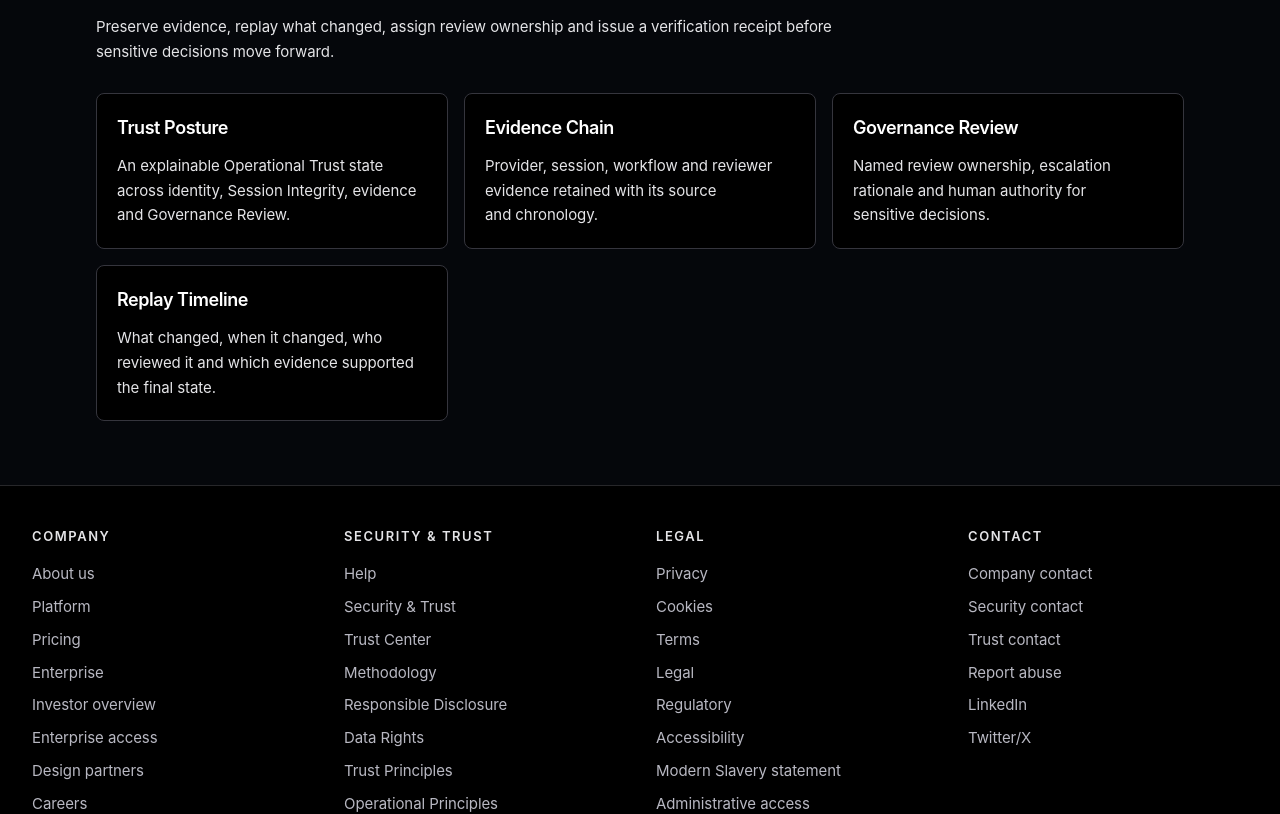
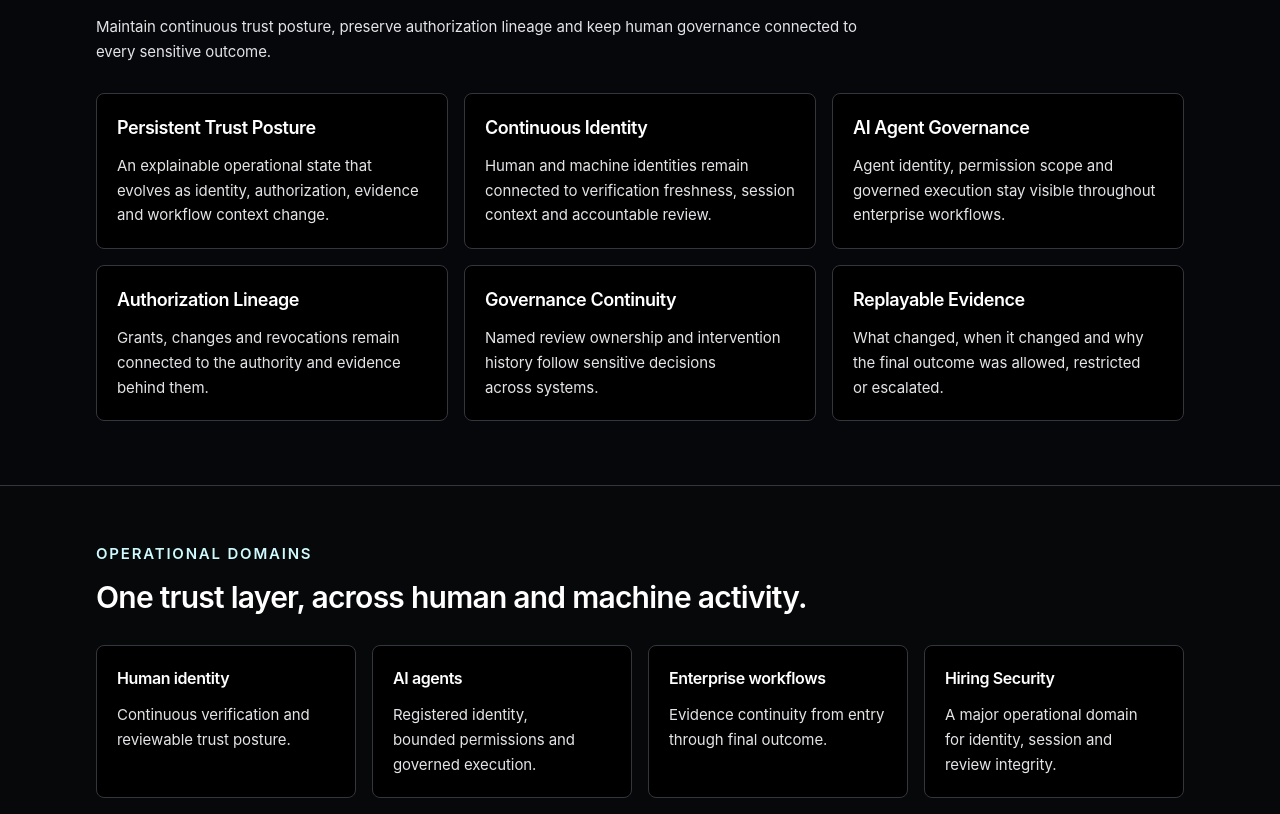
Before and after one commit to emeaexecutive/Cyber-Sentinels-V2, a Next.js app: page / in a window 1280 px wide. Shown: the part 1126-1940 px from the top of the page. Built offline with nearby package versions, Linux system fonts and the light colour scheme; no server answers.

Commit message:
Rebalance platform toward persistent operational trust

```diff
--- a/app/enterprise/hiring-security/page.tsx
+++ b/app/enterprise/hiring-security/page.tsx
@@ -31,16 +31,16 @@ const capabilities = [
 
 const riskExamples = [
   [
-    "Synthetic applicants",
-    "A candidate profile looks complete, but the submitted identity evidence, employment history, verified email domain and interview behavior do not line up. Cyber Sentinels treats the hiring funnel as a fraud frontline and separates identity confidence from session integrity so reviewers can request evidence before the process advances.",
+    "Identity continuity",
+    "Candidate identity, submitted evidence and workflow context can change in confidence over time. Cyber Sentinels keeps those changes visible so reviewers can request stronger evidence before the process advances.",
   ],
   [
     "Proxy interviews",
     "The person in the interview may not match the verified candidate context. Reviewer notes, liveness checks, voice/video continuity, device context and escalation history stay attached to the same hiring workflow for governance review.",
   ],
   [
-    "Assisted interview fraud",
-    "A candidate may use generated answers, coached presence or manipulated media during a sensitive interview. Cyber Sentinels records observable session integrity anomalies and reviewer notes without turning them into unsupported detection claims.",
+    "Session assistance and manipulation",
+    "Generated answers, coached presence or manipulated media can change session integrity. Cyber Sentinels records observable anomalies and reviewer notes without turning them into unsupported detection claims.",
   ],
   [
     "Injected interview feeds",
@@ -51,12 +51,8 @@ const riskExamples = [
     "The meeting can continue as an interview record while the trust state changes. Teams see what failed, what remains usable, what needs reverification and whether governance escalation is required.",
   ],
   [
-    "Voice/video mismatch",
-    "A mismatch between claimed identity, voice pattern, video continuity or device context is preserved as evidence for human review instead of becoming an automatic rejection.",
-  ],
-  [
-    "Governance escalation",
-    "High-risk flags open a reviewer-owned decision path with evidence, chronology, receipt and replay references available for audit.",
+    "Governed hiring decisions",
+    "High-risk changes open a reviewer-owned decision path with evidence, authorization context, chronology, receipt and replay references available for audit.",
   ],
 ];
 const workflow = [
@@ -80,8 +76,12 @@ export default function HiringSecurityPage() {
             Replayable evidence for trusted hiring workflows.
           </h1>
           <p className="mt-5 max-w-3xl text-base leading-8 text-zinc-300">
-            Check candidate identity, Session Integrity and evidence; route risk
-            to Governance Review; replay what changed; preserve the outcome.
+            Apply Cyber Sentinels’ operational trust infrastructure to candidate
+            identity, Session Integrity, governed review and replayable hiring outcomes.
+          </p>
+          <p className="mt-3 max-w-3xl text-sm leading-7 text-zinc-400">
+            Hiring Security is one major workflow domain within a broader platform
+            for continuous identity, authorization lineage and governance continuity.
           </p>
           <div className="mt-6 flex flex-wrap gap-3">
             <Link
@@ -125,7 +125,7 @@ export default function HiringSecurityPage() {
             Operational Examples
           </p>
           <h2 className="mt-3 text-3xl font-semibold">
-            Hiring attacks become reviewable workflows.
+            Hiring risk becomes a governed workflow.
           </h2>
           <p className="mt-4 max-w-3xl text-sm leading-7 text-zinc-300">
             The product avoids black-box authenticity claims. It shows what changed, what verification evidence exists, who reviewed it, why escalation occurred and where replay evidence is available.
@@ -154,7 +154,7 @@ export default function HiringSecurityPage() {
               Workflow chronology
             </p>
             <h2 className="mt-3 text-3xl font-semibold">
-              From fake applicant to verification receipt.
+              From workflow entry to verification receipt.
             </h2>
             <p className="mt-4 text-sm leading-7 text-zinc-300">
               Start with one reviewable workflow. The outcome is an Evidence
--- a/app/enterprise/page.tsx
+++ b/app/enterprise/page.tsx
@@ -1,11 +1,13 @@
 import Link from "next/link";
 
 const trustControls = [
-  ["Hiring Security", "Fake applicants, proxy interviews and assisted fraud can turn hiring into enterprise access risk."],
-  ["Session Integrity", "Liveness, deepfake risk, injection risk and channel integrity remain separate signals after verification begins."],
-  ["Governance Review", "High-risk workflow changes route to named reviewers with ownership, chronology and recorded action."],
-  ["Replay Timeline", "Canonical evidence chronology reconstructs what happened before, during and after a workflow changed state."],
-  ["Verification Receipt", "Printable receipts summarize Trust Posture, reviewer decision, Evidence Chain, Replay Timeline and workflow outcome."],
+  ["Continuous Identity", "Human and machine identities retain verification freshness, context and accountable ownership after access begins."],
+  ["AI Agent Governance", "Agent purpose, permission scope, policy state and execution history stay reviewable."],
+  ["Enterprise Authorization", "Authorization grants, changes and revocations remain connected to their authority and rationale."],
+  ["Persistent Trust Posture", "Identity, workflow, evidence and governance state evolve without becoming a hidden universal score."],
+  ["Governance Continuity", "High-impact changes route to named reviewers with ownership, chronology and recorded action."],
+  ["Replayable Evidence", "Canonical chronology reconstructs what happened before, during and after a workflow changed state."],
+  ["Hiring Security", "The same platform controls apply to candidate, recruiter and interview integrity as one operational domain."],
 ];
 
 const coordinationControls = [
@@ -27,8 +29,8 @@ export default function EnterprisePage() {
             Operational trust for intelligent systems.
           </h1>
           <p className="mt-4 max-w-3xl text-sm leading-7 text-zinc-300">
-            Maintain evolving trust posture across hiring, identity and operational workflows
-            through provider-backed verification, governance continuity and replayable evidence.
+            Maintain evolving trust posture across people, AI agents, authorization
+            and operational workflows through governance continuity and replayable evidence.
           </p>
           <div className="mt-6 flex flex-wrap gap-3">
             <Link href="/demo" className="brand-primary-action brand-action-large text-sm">
@@ -44,7 +46,7 @@ export default function EnterprisePage() {
         </section>
 
         <section className="mt-8 rounded-lg border border-zinc-800 bg-zinc-950 p-6">
-          <p className="text-xs uppercase tracking-[0.2em] text-cyan-200">Enterprise workflow</p>
+          <p className="text-xs uppercase tracking-[0.2em] text-cyan-200">Enterprise trust infrastructure</p>
           <h2 className="mt-3 text-2xl font-semibold">What the platform makes reviewable.</h2>
           <div className="mt-6 grid gap-3 md:grid-cols-2">
             {trustControls.map(([title, copy]) => (
@@ -59,10 +61,10 @@ export default function EnterprisePage() {
         <section className="mt-8 rounded-lg border border-zinc-800 bg-zinc-950 p-6">
           <h2 className="text-2xl font-semibold">Why workflow trust matters now</h2>
           <p className="mt-4 max-w-3xl text-sm leading-7 text-zinc-300">
-            Device and communication security are still necessary, but they do not explain whether a workflow stayed trustworthy after verification began.
+            Device and communication security remain necessary, but they do not explain whether identity, authorization or workflow execution stayed trustworthy after access began.
           </p>
           <p className="mt-4 max-w-3xl text-sm leading-7 text-zinc-300">
-            Synthetic credibility, not just synthetic media, is becoming the attack surface. Enterprise teams need to review who entered a workflow, which evidence supports the decision, who acted and what outcome was recorded.
+            Human and machine actors now share enterprise workflows. Teams need to review who or what acted, under which authority, which evidence supported the action and what outcome was recorded.
           </p>
           <div className="mt-5 grid gap-3 md:grid-cols-2">
             {coordinationControls.map(([title, copy]) => (
--- a/app/page.tsx
+++ b/app/page.tsx
@@ -10,10 +10,19 @@ const proofPath = [
 ];
 
 const platformSurfaces = [
-  ["Trust Posture", "An explainable Operational Trust state across identity, Session Integrity, evidence and Governance Review."],
-  ["Evidence Chain", "Provider, session, workflow and reviewer evidence retained with its source and chronology."],
-  ["Governance Review", "Named review ownership, escalation rationale and human authority for sensitive decisions."],
-  ["Replay Timeline", "What changed, when it changed, who reviewed it and which evidence supported the final state."],
+  ["Persistent Trust Posture", "An explainable operational state that evolves as identity, authorization, evidence and workflow context change."],
+  ["Continuous Identity", "Human and machine identities remain connected to verification freshness, session context and accountable review."],
+  ["AI Agent Governance", "Agent identity, permission scope and governed execution stay visible throughout enterprise workflows."],
+  ["Authorization Lineage", "Grants, changes and revocations remain connected to the authority and evidence behind them."],
+  ["Governance Continuity", "Named review ownership and intervention history follow sensitive decisions across systems."],
+  ["Replayable Evidence", "What changed, when it changed and why the final outcome was allowed, restricted or escalated."],
+];
+
+const workflowDomains = [
+  ["Human identity", "Continuous verification and reviewable trust posture."],
+  ["AI agents", "Registered identity, bounded permissions and governed execution."],
+  ["Enterprise workflows", "Evidence continuity from entry through final outcome."],
+  ["Hiring Security", "A major operational domain for identity, session and review integrity."],
 ];
 
 export default function Home() {
@@ -31,8 +40,8 @@ export default function Home() {
             Understand identity, authenticity and trust across every workflow.
           </p>
           <p className="mt-3 max-w-2xl text-sm leading-7 text-zinc-400">
-            When evidence or session context changes, Governance Review controls
-            the next action and Replay Timeline preserves why.
+            Protect trust across humans, AI agents, enterprise workflows,
+            authorization events and governance actions—then replay why it changed.
           </p>
         </div>
 
@@ -79,10 +88,10 @@ export default function Home() {
             Platform focus
           </p>
           <h2 className="mt-3 text-3xl font-semibold leading-tight text-white">
-            Evidence, governance and replay in one operational path.
+            Persistent trust across identity, authority and execution.
           </h2>
           <p className="mt-4 text-sm leading-7 text-zinc-300">
-            Preserve evidence, replay what changed, assign review ownership and issue a verification receipt before sensitive decisions move forward.
+            Maintain continuous trust posture, preserve authorization lineage and keep human governance connected to every sensitive outcome.
           </p>
         </div>
         <div className="mt-7 grid gap-4 md:grid-cols-2 lg:grid-cols-3">
@@ -95,6 +104,23 @@ export default function Home() {
         </div>
       </section>
 
+      <section className="border-t border-zinc-800 bg-zinc-950/60">
+        <div className="mx-auto max-w-6xl px-6 py-14 md:px-8">
+          <p className="text-sm font-semibold uppercase tracking-[0.16em] text-cyan-100">Operational domains</p>
+          <h2 className="mt-3 max-w-3xl text-3xl font-semibold leading-tight text-white">
+            One trust layer, across human and machine activity.
+          </h2>
+          <div className="mt-7 grid gap-4 sm:grid-cols-2 lg:grid-cols-4">
+            {workflowDomains.map(([title, copy]) => (
+              <article key={title} className="rounded-lg border border-zinc-800 bg-black p-5">
+                <h3 className="font-semibold text-white">{title}</h3>
+                <p className="mt-3 text-sm leading-6 text-zinc-300">{copy}</p>
+              </article>
+            ))}
+          </div>
+        </div>
+      </section>
+
     </main>
   );
 }
--- a/app/platform/page.tsx
+++ b/app/platform/page.tsx
@@ -1,10 +1,12 @@
 const layers = [
-  ["Hiring Security", "Verification workflows for candidate, recruiter and interview review."],
-  ["Active Flags", "Identity, media, injection and session-integrity changes surfaced for review."],
-  ["Pending Reviews", "Controlled review paths for sensitive outcomes."],
-  ["Governance Review", "Human oversight and escalation for high-risk workflows."],
-  ["Verification Receipt", "Audit-ready records showing what was reviewed and when."],
-  ["Replay Timeline", "Workflow history that can be reviewed after decisions are made."],
+  ["Persistent Trust Posture", "A current, explainable state across identity, evidence, authorization and governance history."],
+  ["Continuous Identity", "Verification freshness and context remain visible after initial access is granted."],
+  ["AI Agent Trust", "Registered agents carry declared purpose, permission scope, policy state and attributable activity."],
+  ["Authorization Lineage", "Enterprise grants, changes and revocations retain their authority, rationale and chronology."],
+  ["Governance Continuity", "Named human review and escalation remain attached to sensitive workflow transitions."],
+  ["Replayable Evidence", "Operational history reconstructs what entered, what changed, who intervened and the final outcome."],
+  ["Governed Execution", "High-impact human or agent actions advance within visible policy and evidence boundaries."],
+  ["Hiring Security", "One major workflow domain applying the same trust, governance and replay infrastructure."],
 ];
 
 export default function PlatformPage() {
@@ -16,14 +18,15 @@ export default function PlatformPage() {
             Platform
           </p>
           <h1 className="mt-4 text-4xl font-semibold md:text-5xl">
-            High-assurance operational trust for critical workflows.
+            Persistent operational trust for humans, agents and workflows.
           </h1>
           <p className="mt-4 max-w-3xl text-sm leading-7 text-zinc-300">
-            Cyber Sentinels orchestrates high-assurance operational trust
-            across workflows, identities and intelligent systems.
+            Cyber Sentinels maintains continuous trust across identities,
+            intelligent systems, authorization events and enterprise workflows.
           </p>
           <p className="mt-3 max-w-3xl text-sm leading-7 text-zinc-300">
-            It keeps Hiring Security, Session Integrity, Evidence Chain, Governance Review and Replay Timeline in one reviewable path.
+            Trust evolves as evidence, permissions and context change. Governance
+            and replay preserve why an action was allowed, restricted or escalated.
           </p>
           <p className="mt-3 max-w-3xl text-sm leading-7 text-zinc-400">
             Assurance is consent-based and evidence-gated. Biometric references
@@ -32,7 +35,7 @@ export default function PlatformPage() {
           </p>
         </section>
 
-        <section className="mt-8 grid gap-4 md:grid-cols-2 lg:grid-cols-3">
+        <section className="mt-8 grid gap-4 md:grid-cols-2 lg:grid-cols-4">
           {layers.map(([title, body]) => (
             <article key={title} className="rounded-lg border border-zinc-800 bg-black p-5">
               <h2 className="text-xl font-semibold text-zinc-100">{title}</h2>
--- a/app/trust-center/page.tsx
+++ b/app/trust-center/page.tsx
@@ -118,8 +118,8 @@ export default async function TrustCenterPage() {
                 Trust changes. Cyber Sentinels shows why.
               </h1>
               <p className="mt-4 max-w-3xl text-sm leading-7 text-zinc-400">
-                Replayable evidence connects Trust Posture, provider evidence,
-                Session Integrity, Governance Review and final outcome.
+                Persistent trust connects human and agent identity, authorization
+                lineage, workflow evidence, Governance Review and final outcome.
               </p>
             </div>
             <State value={snapshot.badge} />
@@ -160,8 +160,8 @@ export default async function TrustCenterPage() {
           <div className="rounded-xl border border-zinc-800 bg-zinc-950 p-5 md:p-6">
             <div className="flex flex-wrap items-end justify-between gap-3">
               <div>
-                <h2 className="text-xl font-semibold">Evolving workflow trust</h2>
-                <p className="mt-2 text-sm text-zinc-500">Recorded posture changes with replay and governance continuity.</p>
+                <h2 className="text-xl font-semibold">Persistent operational trust</h2>
+                <p className="mt-2 text-sm text-zinc-500">Recorded posture changes across identity, authorization, replay and governance continuity.</p>
               </div>
               <p className="text-xs text-zinc-500">{snapshot.posture.label}</p>
             </div>
@@ -225,7 +225,7 @@ export default async function TrustCenterPage() {
 
         <section className="mt-8 grid gap-6 xl:grid-cols-2">
           <div className="rounded-xl border border-zinc-800 bg-zinc-950 p-5 md:p-6">
-            <h2 className="text-xl font-semibold">Governance Review and Authorization Lineage</h2>
+            <h2 className="text-xl font-semibold">Governance continuity and authorization lineage</h2>
             <p className="mt-2 text-sm text-zinc-500">Reviewer ownership, outcomes and evidence chronology remain connected.</p>
             <div className="mt-5 grid gap-3">
               {governance.length ? governance.slice(0, 8).map((action) => (
@@ -274,8 +274,8 @@ export default async function TrustCenterPage() {
         <section className="mt-8 rounded-xl border border-zinc-800 bg-zinc-950 p-5 md:p-6">
           <div className="flex flex-wrap items-end justify-between gap-3">
             <div>
-              <h2 className="text-xl font-semibold">Canonical operational evidence</h2>
-              <p className="mt-2 text-sm text-zinc-500">Trust changes, workflow transitions and receipt generation ordered from recorded events.</p>
+              <h2 className="text-xl font-semibold">Replayable operational memory</h2>
+              <p className="mt-2 text-sm text-zinc-500">Identity, authorization, trust changes and outcomes ordered from recorded events.</p>
             </div>
             <Link href="/trust-replay" className="text-sm text-cyan-200 hover:text-white">Open Replay Timeline</Link>
           </div>
--- a/app/trust-posture/page.tsx
+++ b/app/trust-posture/page.tsx
@@ -1,10 +1,10 @@
 import Link from "next/link";
 
 const postureSignals = [
-  ["Current trust state", "A plain-language view of whether a workflow is verified, elevated risk or awaiting review."],
-  ["Last evidence event", "The latest meaningful verification, session or governance event behind the current state."],
-  ["Risk level", "A review-focused risk label, not a public score or automated trust promise."],
-  ["Reviewer action", "Human decisions and pending actions remain visible in operational views."],
+  ["Current trust state", "A plain-language view of whether a human, agent or workflow is verified, elevated risk or awaiting review."],
+  ["Identity continuity", "Verification freshness and context remain visible as a subject moves through enterprise workflows."],
+  ["Authorization continuity", "Permission changes and revocations remain connected to the authority and evidence behind them."],
+  ["Governance continuity", "Human decisions, interventions and pending actions remain visible over time."],
 ];
 
 export default function PublicTrustPosturePage() {
@@ -16,10 +16,12 @@ export default function PublicTrustPosturePage() {
             Trust Posture
           </p>
           <h1 className="mt-4 max-w-4xl text-4xl font-semibold md:text-5xl">
-            Continuous trust status for operational workflows.
+            Trust is a posture that evolves over time.
           </h1>
           <p className="mt-5 max-w-3xl text-sm leading-7 text-zinc-300">
-            Trust posture shows how identity verification, session integrity, evidence changes and governance review combine into a current operational state. The public view explains the model; live posture data stays protected.
+            Trust posture connects continuous identity, agent activity, authorization
+            changes, workflow evidence and governance review into a current operational
+            state. The public view explains the model; live posture data stays protected.
           </p>
         </section>
 
--- a/app/workforce-trust/page.tsx
+++ b/app/workforce-trust/page.tsx
@@ -42,10 +42,10 @@ const metricTables = [
 ];
 
 const riskPillars = [
-  ["Identity Verification", "Validate candidates, contractors and workforce identities before access expands."],
+  ["Continuous Identity", "Validate employees, contractors and workforce identities before access expands and at meaningful checkpoints."],
   ["Evidence Chain", "Attach documents, links and reviewer outcomes to the same trust record."],
-  ["Interview Integrity", "Keep interview, assessment and review signals in the decision trail."],
-  ["Employment Evidence", "Connect workforce claims to evidence before approval."],
+  ["Authorization Continuity", "Keep workforce role, access and approval changes connected to accountable authority."],
+  ["Employment Evidence", "Connect workforce claims and operational context to evidence before approval."],
   ["Scheduled Reverification", "Review trust freshness at explainable checkpoints using existing workflow records."],
   ["Audit-Ready Decisions", "Every approval, rejection and escalation leaves a defensible trail."],
 ];
--- a/components/global-navigation.tsx
+++ b/components/global-navigation.tsx
@@ -25,6 +25,7 @@ const authenticatedFocusLinks = [
 const platformDropdownLinks = [
   ["/trust-center", "Operational Trust"],
   ["/dashboard/trust-posture", "Trust Posture"],
+  ["/agent-registry", "AI Agent Registry"],
   ["/trust-replay", "Replay Timeline"],
   ["/dashboard/governance", "Governance Review"],
   ["/dashboard/access-governance", "Authorization Lineage"],
@@ -35,19 +36,21 @@ const platformDropdownLinks = [
 const publicPlatformDropdownLinks = [
   ["/platform", "Operational Trust"],
   ["/methodology", "Trust Posture Methodology"],
+  ["/agents", "AI Agent Governance"],
   ["/verification-replay", "Replay Timeline"],
   ["/governance", "Governance Review"],
   ["/verification-receipts", "Verification Receipt"],
 ];
 
 const enterpriseDropdownLinks = [
+  ["/enterprise", "Enterprise Trust"],
   ["/enterprise-access", "Enterprise Access"],
   ["/design-partner", "Design Partner"],
   ["/enterprise/pilot", "Pilot Program"],
-  ["/enterprise", "Integrations"],
 ];
 
 const adminEnterpriseDropdownLinks = [
+  ["/enterprise/identity-governance", "Identity Governance"],
   ["/enterprise-access", "Enterprise Access"],
   ["/enterprise/control-plane", "Trust Control Plane"],
   ["/enterprise/auditability", "Auditability"],
```
Also changed, not shown: 1 other file (tests, documents, lock files or other folders).
